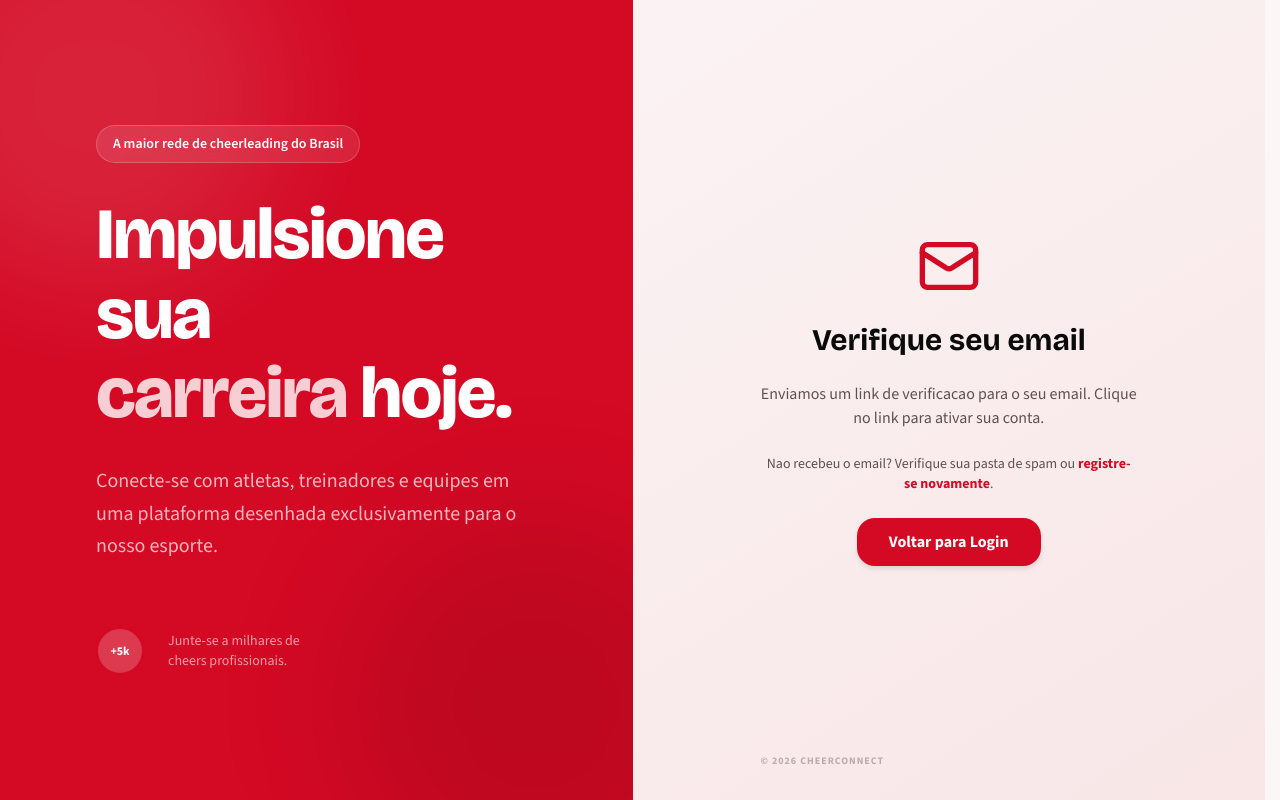
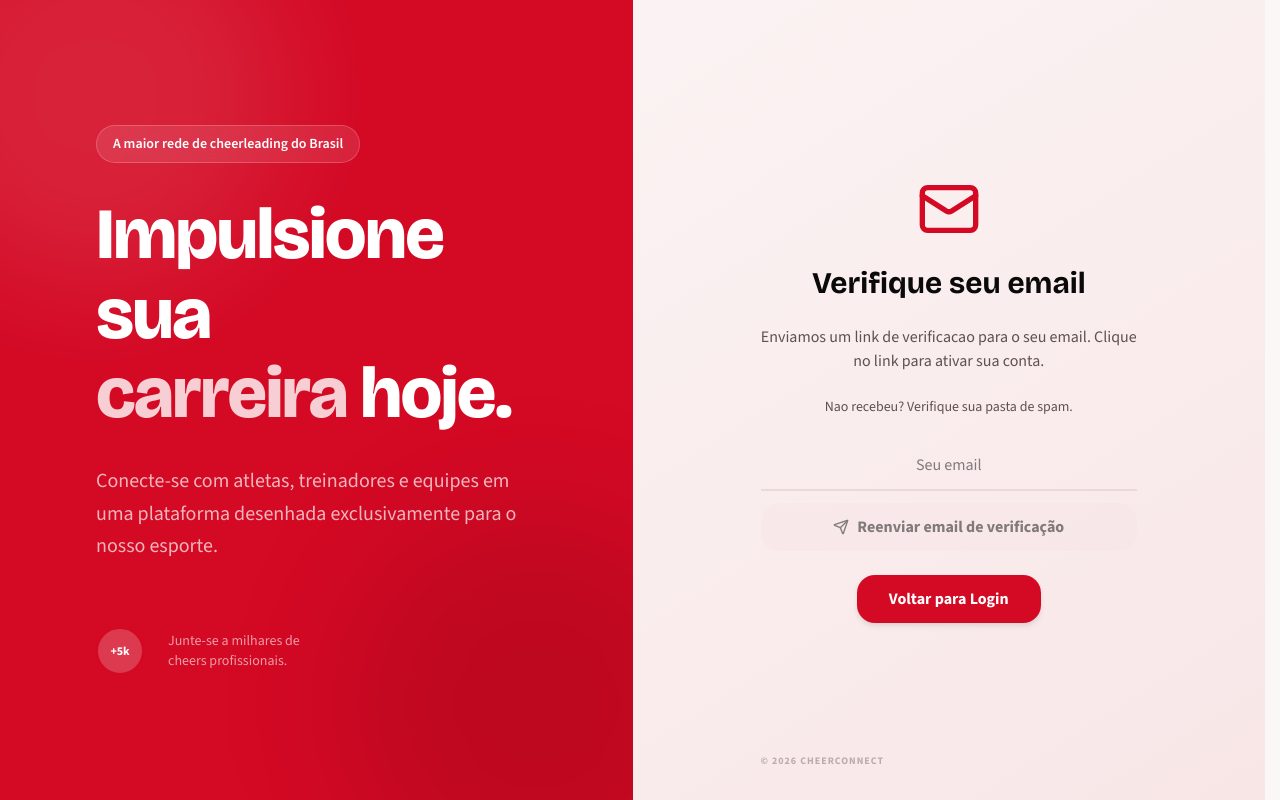
Before and after one commit to gustaf30/cheerconnect, a Next.js app: page /verify-email in a window 1280 px wide. Built offline with nearby package versions, Linux system fonts and the light colour scheme.

Commit message:
Middleware e botão de reenviar e-mail

```diff
--- a/src/app/(auth)/register/page.tsx
+++ b/src/app/(auth)/register/page.tsx
@@ -74,7 +74,7 @@ export default function RegisterPage() {
       }
 
       toast.success("Conta criada! Verifique seu email para ativar.");
-      router.push("/verify-email");
+      router.push(`/verify-email?email=${encodeURIComponent(data.email)}`);
     } catch {
       toast.error("Erro ao criar conta. Tente novamente.");
     } finally {
--- a/src/app/(auth)/verify-email/page.tsx
+++ b/src/app/(auth)/verify-email/page.tsx
@@ -1,13 +1,61 @@
 "use client";
 
+import { useState, useCallback } from "react";
 import Link from "next/link";
 import { useSearchParams } from "next/navigation";
-import { CheckCircle2, XCircle, Mail } from "lucide-react";
+import { CheckCircle2, XCircle, Mail, Loader2, Send } from "lucide-react";
+import { toast } from "sonner";
 
 export default function VerifyEmailPage() {
   const searchParams = useSearchParams();
   const verified = searchParams.get("verified") === "true";
   const error = searchParams.get("error");
+  const emailParam = searchParams.get("email") ?? "";
+
+  const [email, setEmail] = useState(emailParam);
+  const [isResending, setIsResending] = useState(false);
+  const [cooldown, setCooldown] = useState(0);
+
+  const handleResend = useCallback(async () => {
+    if (!email || cooldown > 0) return;
+
+    setIsResending(true);
+    try {
+      const response = await fetch("/api/auth/resend-verification", {
+        method: "POST",
+        headers: { "Content-Type": "application/json" },
+        body: JSON.stringify({ email }),
+      });
+
+      if (response.status === 429) {
+        toast.error("Muitas tentativas. Aguarde um momento.");
+        return;
+      }
+
+      if (!response.ok) {
+        toast.error("Erro ao reenviar. Tente novamente.");
+        return;
+      }
+
+      toast.success("Se o email estiver cadastrado, enviaremos um novo link!");
+
+      // Cooldown de 60 segundos
+      setCooldown(60);
+      const interval = setInterval(() => {
+        setCooldown((prev) => {
+          if (prev <= 1) {
+            clearInterval(interval);
+            return 0;
+          }
+          return prev - 1;
+        });
+      }, 1000);
+    } catch {
+      toast.error("Erro de conexão. Tente novamente.");
+    } finally {
+      setIsResending(false);
+    }
+  }, [email, cooldown]);
 
   if (verified) {
     return (
@@ -34,7 +82,7 @@ export default function VerifyEmailPage() {
   if (error) {
     const errorMessages: Record<string, string> = {
       "invalid-token": "Link de verificacao invalido ou expirado.",
-      "token-expired": "O link de verificacao expirou. Registre-se novamente.",
+      "token-expired": "O link de verificacao expirou.",
       "verification-failed": "Erro ao verificar email. Tente novamente.",
     };
 
@@ -49,11 +97,39 @@ export default function VerifyEmailPage() {
         <p className="text-muted-foreground">
           {errorMessages[error] || "Ocorreu um erro inesperado."}
         </p>
+
+        <div className="space-y-3 max-w-sm mx-auto">
+          <p className="text-sm text-muted-foreground">
+            Solicite um novo link de verificação:
+          </p>
+          <input
+            type="email"
+            value={email}
+            onChange={(e) => setEmail(e.target.value)}
+            placeholder="Seu email"
+            className="w-full bg-transparent border-0 border-b-2 border-border py-3 focus:border-primary transition-fast outline-none text-foreground font-medium text-center"
+          />
+          <button
+            onClick={handleResend}
+            disabled={isResending || cooldown > 0 || !email}
+            className="w-full py-3 px-8 bg-primary hover:bg-primary-hover text-primary-foreground font-bold rounded-xl transition-base shadow-depth-2 disabled:opacity-50 flex items-center justify-center gap-2"
+          >
+            {isResending ? (
+              <Loader2 className="h-4 w-4 animate-spin" />
+            ) : (
+              <Send className="h-4 w-4" />
+            )}
+            {cooldown > 0
+              ? `Reenviar em ${cooldown}s`
+              : "Reenviar email de verificação"}
+          </button>
+        </div>
+
         <Link
-          href="/register"
-          className="inline-block py-3 px-8 bg-primary hover:bg-primary-hover text-primary-foreground font-bold rounded-xl transition-base shadow-depth-2"
+          href="/login"
+          className="inline-block text-sm text-muted-foreground hover:text-foreground transition-fast"
         >
-          Registrar novamente
+          Voltar para Login
         </Link>
       </div>
     );
@@ -73,12 +149,33 @@ export default function VerifyEmailPage() {
         ativar sua conta.
       </p>
       <p className="text-sm text-muted-foreground">
-        Nao recebeu o email? Verifique sua pasta de spam ou{" "}
-        <Link href="/register" className="text-primary font-bold hover:text-primary-hover transition-fast">
-          registre-se novamente
-        </Link>
-        .
+        Nao recebeu? Verifique sua pasta de spam.
       </p>
+
+      <div className="space-y-3 max-w-sm mx-auto">
+        <input
+          type="email"
+          value={email}
+          onChange={(e) => setEmail(e.target.value)}
+          placeholder="Seu email"
+          className="w-full bg-transparent border-0 border-b-2 border-border py-3 focus:border-primary transition-fast outline-none text-foreground font-medium text-center"
+        />
+        <button
+          onClick={handleResend}
+          disabled={isResending || cooldown > 0 || !email}
+          className="w-full py-3 px-8 bg-secondary hover:bg-secondary/80 text-foreground font-bold rounded-xl transition-base disabled:opacity-50 flex items-center justify-center gap-2"
+        >
+          {isResending ? (
+            <Loader2 className="h-4 w-4 animate-spin" />
+          ) : (
+            <Send className="h-4 w-4" />
+          )}
+          {cooldown > 0
+            ? `Reenviar em ${cooldown}s`
+            : "Reenviar email de verificação"}
+        </button>
+      </div>
+
       <Link
         href="/login"
         className="inline-block py-3 px-8 bg-primary hover:bg-primary-hover text-primary-foreground font-bold rounded-xl transition-base shadow-depth-2"
--- a/src/app/api/auth/register/route.ts
+++ b/src/app/api/auth/register/route.ts
@@ -63,8 +63,12 @@ export async function POST(request: Request) {
       },
     });
 
-    // Enviar email de verificação
-    await sendVerificationEmail(email, token);
+    // Enviar email de verificação (não falhar o registro se o email falhar)
+    try {
+      await sendVerificationEmail(email, token);
+    } catch (emailError) {
+      console.error("[register] Falha ao enviar email de verificação:", emailError);
+    }
 
     return NextResponse.json(
       { message: "Verifique seu email para ativar sua conta", userId: user.id },
--- /dev/null
+++ b/src/app/api/auth/resend-verification/route.ts
@@ -0,0 +1,57 @@
+import { NextResponse } from "next/server";
+import { z } from "zod";
+import { handleZodError, internalError } from "@/lib/api-utils";
+import { prisma } from "@/lib/prisma";
+import { sendVerificationEmail } from "@/lib/email";
+
+const resendSchema = z.object({
+  email: z.string().email("Email inválido"),
+});
+
+export async function POST(request: Request) {
+  try {
+    const body = await request.json();
+    const { email } = resendSchema.parse(body);
+
+    // Mensagem genérica para não revelar se o email existe
+    const genericResponse = NextResponse.json(
+      { message: "Se o email estiver cadastrado, enviaremos um link de verificação." },
+      { status: 200 }
+    );
+
+    const user = await prisma.user.findUnique({
+      where: { email },
+      select: { id: true, emailVerified: true },
+    });
+
+    // Não revelar se o email existe ou se já foi verificado
+    if (!user || user.emailVerified) {
+      return genericResponse;
+    }
+
+    // Deletar tokens antigos para esse email
+    await prisma.verificationToken.deleteMany({
+      where: { identifier: email },
+    });
+
+    // Criar novo token
+    const token = crypto.randomUUID();
+    await prisma.verificationToken.create({
+      data: {
+        identifier: email,
+        token,
+        expires: new Date(Date.now() + 24 * 60 * 60 * 1000), // 24h
+      },
+    });
+
+    try {
+      await sendVerificationEmail(email, token);
+    } catch (emailError) {
+      console.error("[resend-verification] Falha ao enviar email:", emailError);
+    }
+
+    return genericResponse;
+  } catch (error) {
+    return handleZodError(error) ?? internalError("Erro ao reenviar verificação", error);
+  }
+}
--- a/src/lib/email.ts
+++ b/src/lib/email.ts
@@ -14,7 +14,7 @@ export async function sendVerificationEmail(email: string, token: string) {
     return;
   }
 
-  await resend.emails.send({
+  const { data, error } = await resend.emails.send({
     from: "CheerConnect <onboarding@resend.dev>",
     to: email,
     subject: "Verifique seu email - CheerConnect",
@@ -31,4 +31,11 @@ export async function sendVerificationEmail(email: string, token: string) {
       </div>
     `,
   });
+
+  if (error) {
+    console.error("[email] Resend error:", error);
+    throw new Error(`Falha ao enviar email: ${error.message}`);
+  }
+
+  console.log(`[email] Verification email sent to ${email} (id: ${data?.id})`);
 }
--- a/src/middleware.ts
+++ b/src/middleware.ts
@@ -10,6 +10,7 @@ type RateLimitRule = { maxRequests: number; interval: number };
 const RATE_LIMIT_RULES: { pattern: string; rule: RateLimitRule }[] = [
   { pattern: "/api/auth/callback/credentials", rule: { maxRequests: 15, interval: 60_000 } },
   { pattern: "/api/auth/register", rule: { maxRequests: 10, interval: 60_000 } },
+  { pattern: "/api/auth/resend-verification", rule: { maxRequests: 3, interval: 60_000 } },
   { pattern: "/api/posts", rule: { maxRequests: 10, interval: 60_000 } },
   { pattern: "/api/upload", rule: { maxRequests: 5, interval: 60_000 } },
   { pattern: "/api/teams", rule: { maxRequests: 10, interval: 60_000 } },
```
